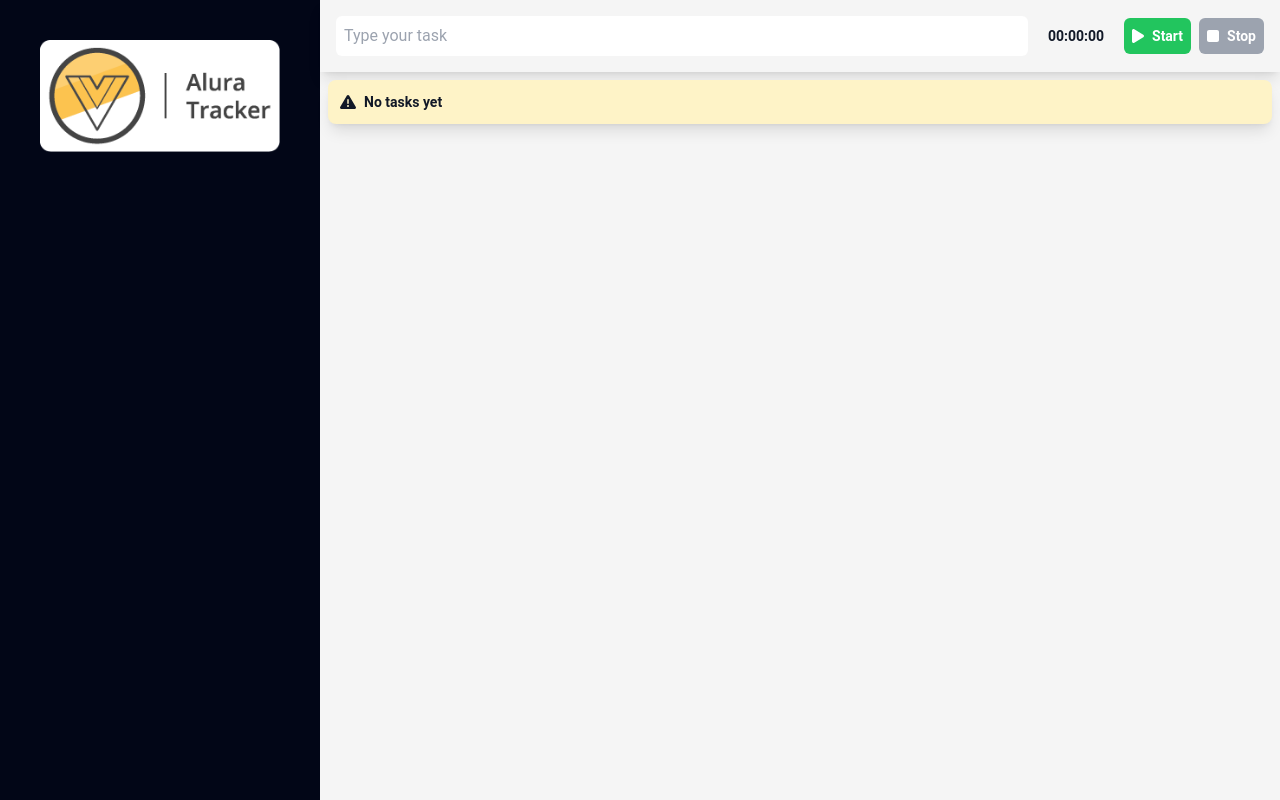
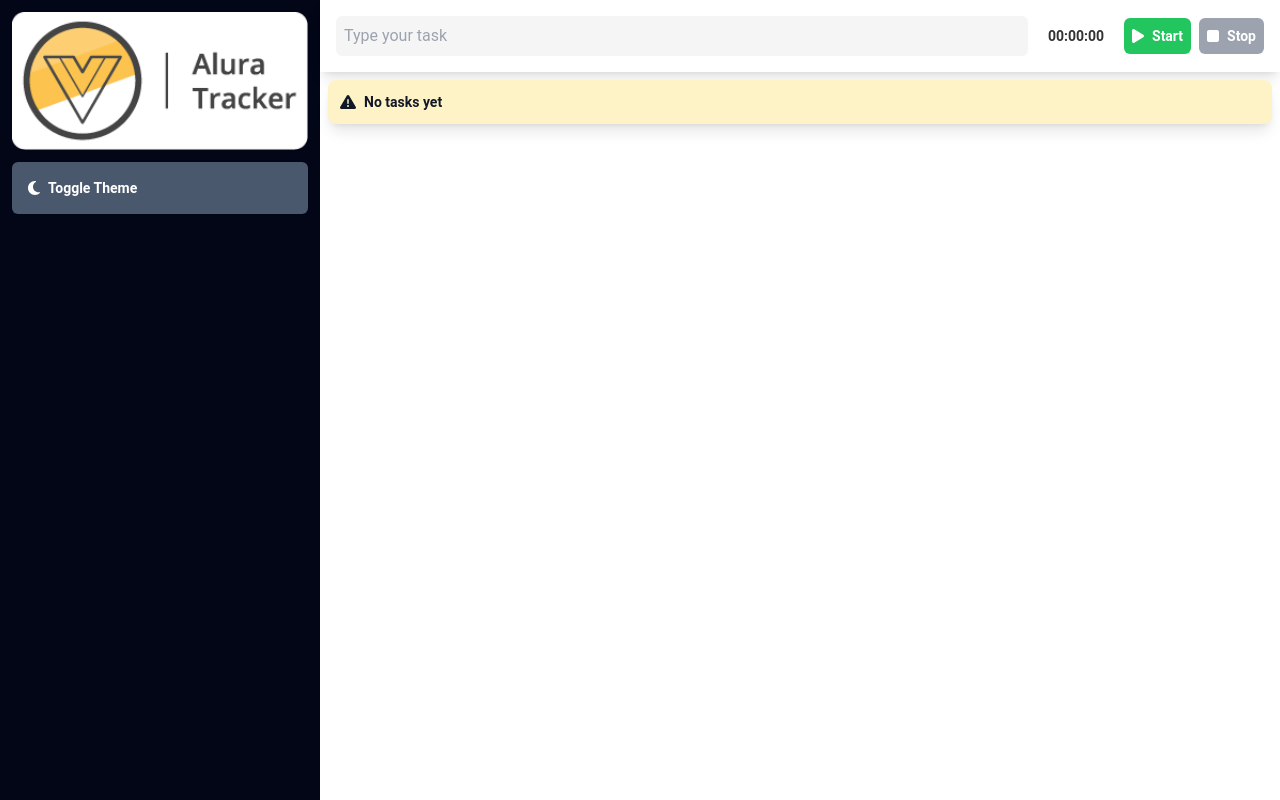
Before and after one commit to GSFranzoni/alura-tracker, a Vue app: page / in a window 1280 px wide. Built offline with nearby package versions, Linux system fonts and the light colour scheme.

Commit message:
feat: toggle theme

```diff
--- a/src/App.vue
+++ b/src/App.vue
@@ -1,7 +1,7 @@
 <template>
   <section class="grid grid-cols-4 h-screen">
     <side-bar />
-    <main class="flex flex-col h-full col-span-3">
+    <main class="flex flex-col h-full col-span-3 bg-[color:var(--bg-primary)]">
       <task-form v-on:stop="onStop" />
       <div class="flex flex-col gap-2 p-2">
         <app-task v-for="(task, index) in tasks" :key="index" :task="task" />
@@ -42,4 +42,4 @@ export default defineComponent({
 });
 </script>
 
-<style></style>
+<style lang="css"></style>
--- a/src/components/AppTask.vue
+++ b/src/components/AppTask.vue
@@ -1,18 +1,21 @@
 <template>
   <div
-    class="p-3 bg-slate-300 shadow-lg rounded-lg flex flex-row items-center w-full"
+    class="p-3 shadow-lg rounded-lg flex flex-row items-center w-full bg-[color:var(--bg-secondary)]"
   >
-    <span class="text-gray-900 text-sm font-semibold flex-1">{{
-      task.name || "Unnamed task"
-    }}</span>
-    <task-timer class="flex-1" :seconds="task.seconds" />
+    <span
+      class="text-sm font-semibold flex-1 text-[color:var(--text-primary)]"
+      >{{ task.name || "Unnamed task" }}</span
+    >
+    <task-timer
+      class="flex-1 text-[color:var(--text-primary)]"
+      :seconds="task.seconds"
+    />
   </div>
 </template>
 
 <script>
 import { defineComponent } from "vue";
 import TaskTimer from "./TaskTimer.vue";
-import { Task } from "../types/Task";
 
 export default defineComponent({
   name: "AppTask",
@@ -21,7 +24,6 @@ export default defineComponent({
   },
   props: {
     task: {
-      type: Task,
       required: true,
     },
   },
--- a/src/components/SideBar.vue
+++ b/src/components/SideBar.vue
@@ -1,14 +1,19 @@
 <template>
-  <aside class="bg-slate-950 p-10">
+  <aside class="p-3 flex flex-col gap-3 bg-slate-950 shadow-lg">
     <img alt="App logo" src="../assets/logo.png" class="w-full" />
+    <toggle-theme-button />
   </aside>
 </template>
 
 <script>
 import { defineComponent } from "vue";
+import ToggleThemeButton from "./ToggleThemeButton.vue";
 
 export default defineComponent({
   name: "SideBar",
+  components: {
+    ToggleThemeButton,
+  },
 });
 </script>
 
--- a/src/components/TaskForm.vue
+++ b/src/components/TaskForm.vue
@@ -1,7 +1,9 @@
 <template>
-  <section class="flex flex-row items-center gap-5 shadow-lg p-4">
+  <section
+    class="flex flex-row items-center gap-5 shadow-lg p-4 bg-[color:var(--bg-primary)]"
+  >
     <input
-      class="p-2 rounded-md flex-1"
+      class="p-2 rounded-md flex-1 bg-[color:var(--bg-secondary)] text-[color:var(--text-primary)]"
       type="text"
       placeholder="Type your task"
       v-model="task.name"
--- a/src/components/TaskTimer.vue
+++ b/src/components/TaskTimer.vue
@@ -1,5 +1,5 @@
 <template>
-  <span class="text-gray-900 text-sm">
+  <span class="text-sm text-[color:var(--text-primary)]">
     <strong>{{ time }}</strong>
   </span>
 </template>
--- /dev/null
+++ b/src/components/ToggleThemeButton.vue
@@ -0,0 +1,42 @@
+<template>
+  <app-button
+    class="w-full p-4 bg-[#49586d] text-white"
+    label="Toggle Theme"
+    :icon="dark ? 'fa-sun' : 'fa-moon'"
+    v-on:click="toggle()"
+  />
+</template>
+
+<script lang="ts">
+import { defineComponent } from "vue";
+import AppButton from "./AppButton.vue";
+
+export default defineComponent({
+  components: { AppButton },
+  name: "ToggleThemeButton",
+  props: {},
+  data: () => ({
+    dark: false,
+  }),
+  computed: {},
+  methods: {
+    toggle() {
+      this.dark = !this.dark;
+    },
+  },
+  watch: {
+    dark() {
+      localStorage.setItem("dark", this.dark.toString());
+      document.documentElement.setAttribute(
+        "data-theme",
+        this.dark ? "dark" : "light"
+      );
+    },
+  },
+  mounted() {
+    this.dark = localStorage.getItem("dark") === "true";
+  },
+});
+</script>
+
+<style></style>
--- a/src/index.css
+++ b/src/index.css
@@ -2,11 +2,30 @@
 @tailwind components;
 @tailwind utilities;
 
-body, html {
+body,
+html {
   height: 100%;
   width: 100%;
   margin: 0;
   padding: 0;
-  font-family: 'Roboto', sans-serif;
+  font-family: "Roboto", sans-serif;
   background-color: #f5f5f5;
 }
+
+:root {
+  --bg-primary: #fff;
+  --bg-secondary: #f5f5f5;
+  --bg-tertiary: #e0e0e0;
+  --text-primary: #333;
+  --text-secondary: #666;
+  --text-tertiary: #999;
+}
+
+[data-theme="dark"] {
+  --bg-primary: #2b2d42;
+  --bg-secondary: #1d1f2f;
+  --bg-tertiary: #14161f;
+  --text-primary: #fff;
+  --text-secondary: #ccc;
+  --text-tertiary: #999;
+}
--- a/src/main.ts
+++ b/src/main.ts
@@ -13,6 +13,8 @@ import {
   faExclamationCircle,
   faExclamationTriangle,
   faInfoCircle,
+  faMoon,
+  faSun,
 } from "@fortawesome/free-solid-svg-icons";
 
 /* add icons to the library */
@@ -21,7 +23,9 @@ library.add(
   faStop,
   faExclamationCircle,
   faExclamationTriangle,
-  faInfoCircle
+  faInfoCircle,
+  faMoon,
+  faSun
 );
 
 import "./index.css";
```
